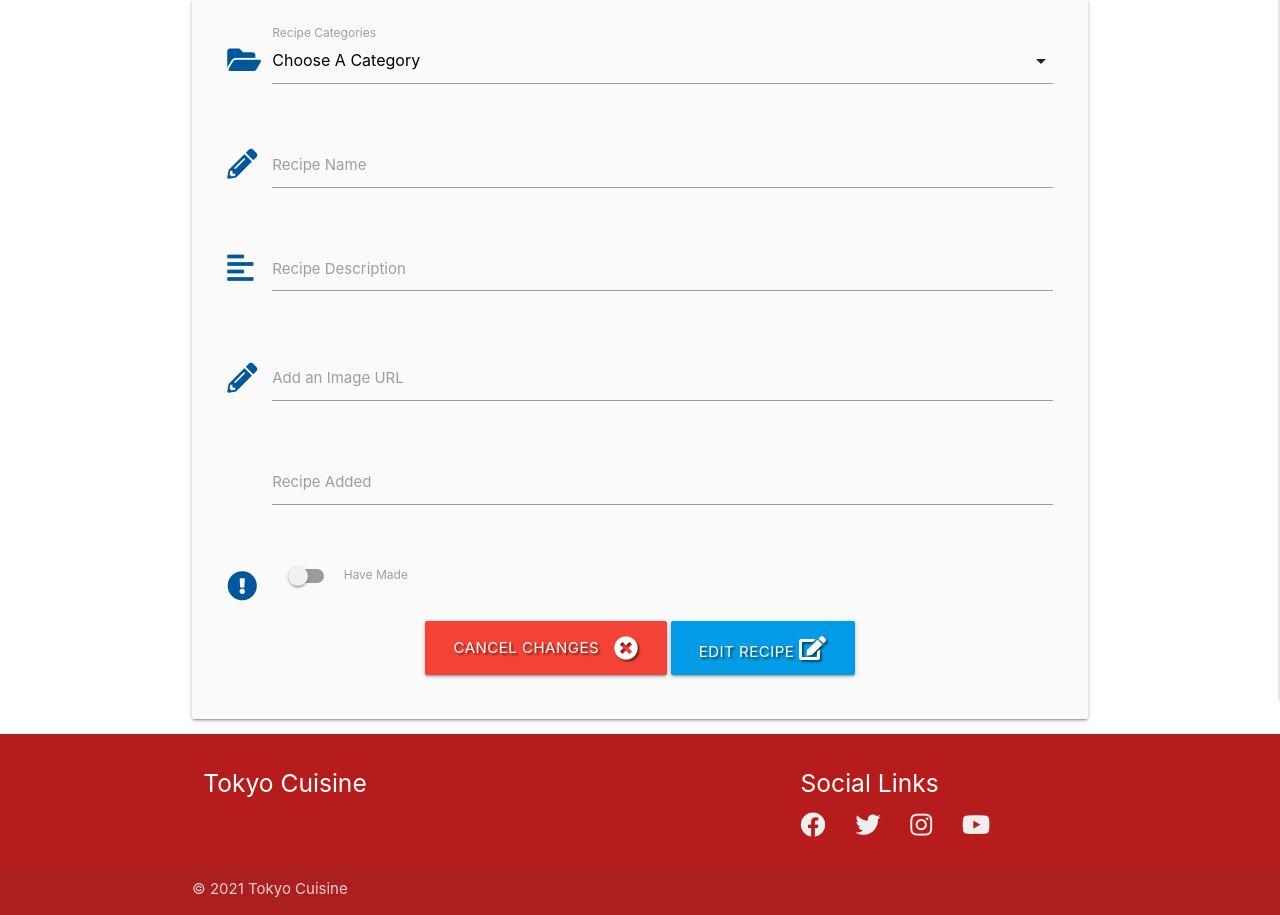
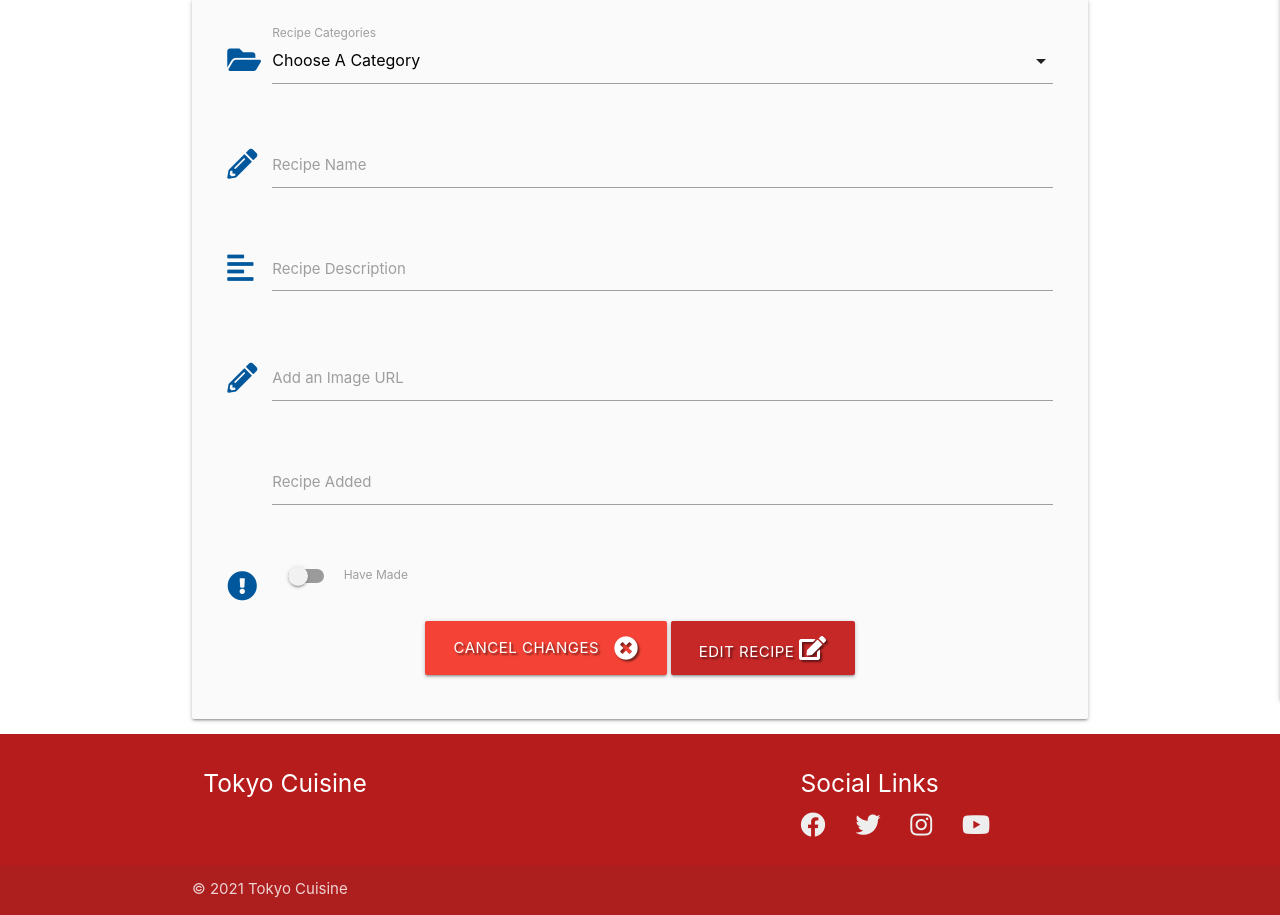
Before and after one commit to Code-Institute-Submissions/Shazaiib47-sarif-ms3-cookbook_SeptResub, a Flask app: template templates/edit_recipe.html in a window 1280 px wide. Shown: the part 160-1075 px from the top of the page. Run offline with Flask 2, Linux system fonts and the light colour scheme; the template is opened without the code that fills it, so the values that code supplies are empty; some libraries are stand-ins or nearby versions.

Commit message:
Changed button colours to red so it matches the theme of the website

```diff
--- a/templates/edit_recipe.html
+++ b/templates/edit_recipe.html
@@ -96,7 +96,7 @@
                     Cancel Changes <i class="fas fa-times-circle right"></i>
                 </a>
                 <!--edit recipe button-->
-                <button type="submit" class="btn-large light-blue darken-1 text-shadow">
+                <button type="submit" class="btn-large red darken-3 text-shadow">
                     Edit Recipe <i class="fas fa-edit"></i>
                 </button>
             </div>
```
